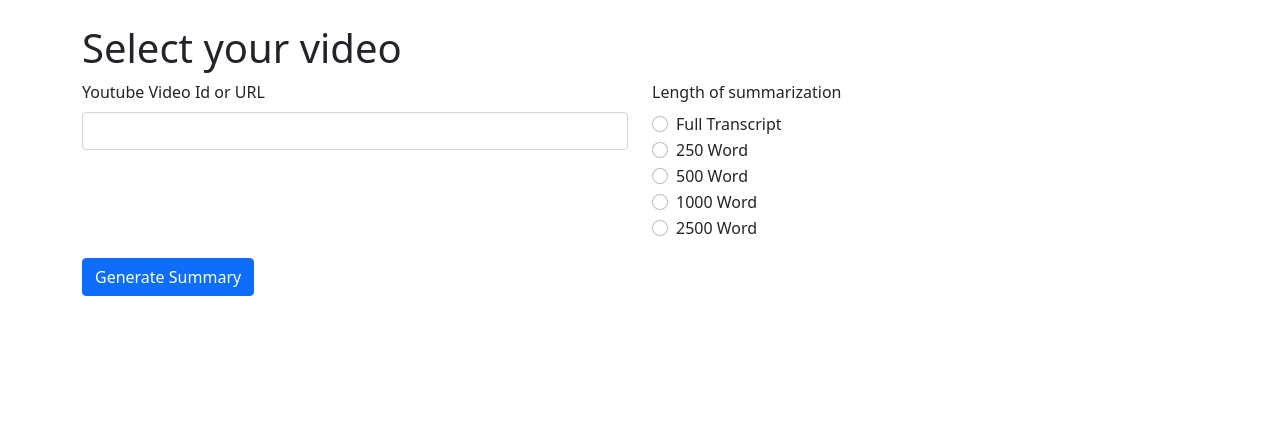
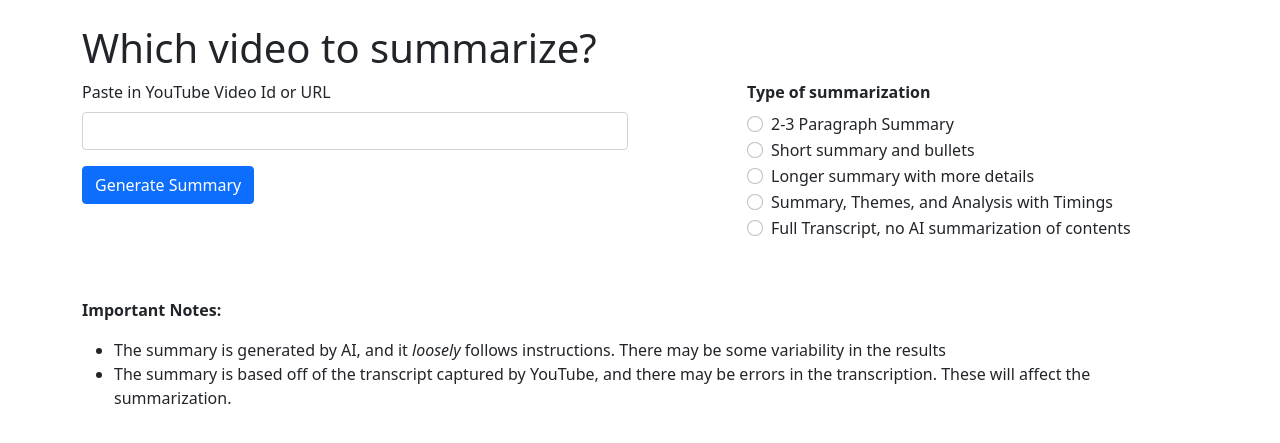
Before and after one commit to cmcguinness/YoutubeSummary, a Flask app: page / in a window 1280 px wide. Shown: the part 56-499 px from the top of the page. Run offline with Flask 3, Linux system fonts and the light colour scheme; the visitor is signed in with stand-in values (Sample User, id 1).

Commit message:
Some more prompt engineering UI cleanup

```diff
--- a/app.py
+++ b/app.py
@@ -20,8 +20,6 @@ app = Flask(__name__)
 # You should change this from my default!!!
 app.secret_key = 'The Rain in Spain falls Mainly on the Plain!'
 
-# Options we present for summary lengths
-variable_list = ["Full Transcript",  "250 Word", "500 Word", "1000 Word", "2500 Word"]
 
 #    ┌─────────────────────────────────────────────────────────┐
 #    │                            /                            │
@@ -63,7 +61,7 @@ def login():
 def index_page():
     if 'authenticated' not in session:
         return get_login_page()
-    return render_template('index.html', variable_list=variable_list, title='Select your video')
+    return render_template('index.html', variable_list=summarizer.summary_types, title='Which video to summarize?')
 
 
 #    ┌─────────────────────────────────────────────────────────┐
@@ -95,7 +93,7 @@ def result():
         return render_template('result.html', dynamic_text=full_text, title=title, subtitle='Full transcript')
 
     summary = summarizer.get_summary(full_text, selected_option, add_prompt)
-    return render_template('result.html', dynamic_text=summary, title=title, subtitle=f'{selected_option} Summary')
+    return render_template('result.html', dynamic_text=summary, title=title, subtitle=f'Transcript Summary')
 
 
 #    ┌────────────────────────────────────────────────────────────────────┐
--- a/summarizer.py
+++ b/summarizer.py
@@ -14,11 +14,23 @@ import ollama
 import os
 import md2html
 
+# Options we present for summary lengths
+summary_types = [
+    {"name": "2-3 Paragraph Summary", "value": "250"},
+    {"name": "Short summary and bullets", "value": "500"},
+    {"name": "Longer summary with more details", "value": "1000"},
+    {"name": "Summary, Themes, and Analysis with Timings", "value": "2500"},
+    {"name": "Full Transcript, no AI summarization of contents", "value": "Full Transcript"},
+]
 
 def get_summary(text, length, add_prompt):
     # We use the first word of the length radio button label as our key to find the appropriate
     # prompt file that will (try to) generate a summary of that length
-    key = length[:length.find(" ")]
+    if " " in length:
+        key = length[:length.find(" ")]
+    else:
+        key = length
+
 
     with open(f'prompts/{key}.md', 'r') as f:
         user = f.read()
--- a/templates/index.html
+++ b/templates/index.html
@@ -5,32 +5,45 @@
         <form action="{{ url_for('result') }}" method="post">
             <div class="row mb-3">
                 <div class="col-md-6">
-                <label for="youtube_video_id" class="form-label">Youtube Video Id or URL</label>
+                    <label for="youtube_video_id" class="form-label">Paste in YouTube Video Id or URL</label>
                     <input type="text" class="form-control" id="youtube_video_id" name="youtube_video_id" required>
+                    <!-- Include this if you wish to allow the user to augment the user prompt (Big Time Prompt injection risk!!!) -->
+{#                    <label for="additional_prompt" class="form-label mt-3">Optional Additions to Prompt</label>#}
+{#                    <textarea class="form-control" id="additional_prompt" name="additional_prompt" rows="4"></textarea>#}
+                    <button type="submit" class="btn btn-primary mt-3">Generate Summary</button>
                 </div>
-            <div class="col-md-6">
-                <label class="form-label">Length of summarization</label>
+                <div class="col-md-1">
+                    &nbsp;
+                </div>
+                <div class="col-md-5">
+                    <label class="form-label"><strong>Type of summarization</strong></label>
                     <div>
                         {% for option in variable_list %}
                             <div class="form-check">
-                        <input class="form-check-input" type="radio" name="options" id="{{ option }}" value="{{ option }}" required>
-                        <label class="form-check-label" for="{{ option }}">
-                            {{ option }}
+                                <input class="form-check-input" type="radio" name="options" id="{{ option['value'] }}"
+                                       value="{{ option['value'] }}" required>
+                                <label class="form-check-label" for="{{ option['value'] }}">
+                                    {{ option['name'] }}
                                 </label>
                             </div>
                         {% endfor %}
                     </div>
                 </div>
+
             </div>
-    <!-- Include this if you wish to allow the user to augment the user prompt (dangerous Prompt injection risk)
-        <div class="row mb-3">
-            <div class="col-md-9">
-                <label for="additional_prompt" class="form-label">Optional Additions to Prompt</label>
-                <textarea class="form-control" id="additional_prompt" name="additional_prompt" rows="4"></textarea>
-            </div>
-        </div>
-        -->
-        <button type="submit" class="btn btn-primary">Generate Summary</button>
+
+
         </form>
+        <p>&nbsp;</p>
+        <p><strong>Important Notes:</strong></p>
+        <ul>
+            <li>The summary is generated by AI, and it <em>loosely</em> follows instructions.
+                There may be some variability in the results
+            </li>
+            <li>The summary is based off of the transcript captured by YouTube, and there may be errors in the
+                transcription.
+                These will affect the summarization.
+            </li>
+        </ul>
     </div>
 {% endblock %}
```
Also changed, not shown: prompts/1000.md (+4 -6 lines), prompts/250.md (+5 -2 lines), prompts/2500.md (+12 -4 lines), prompts/500.md (+4 -2 lines). Lines whose indentation alone changed are shown as unchanged.
